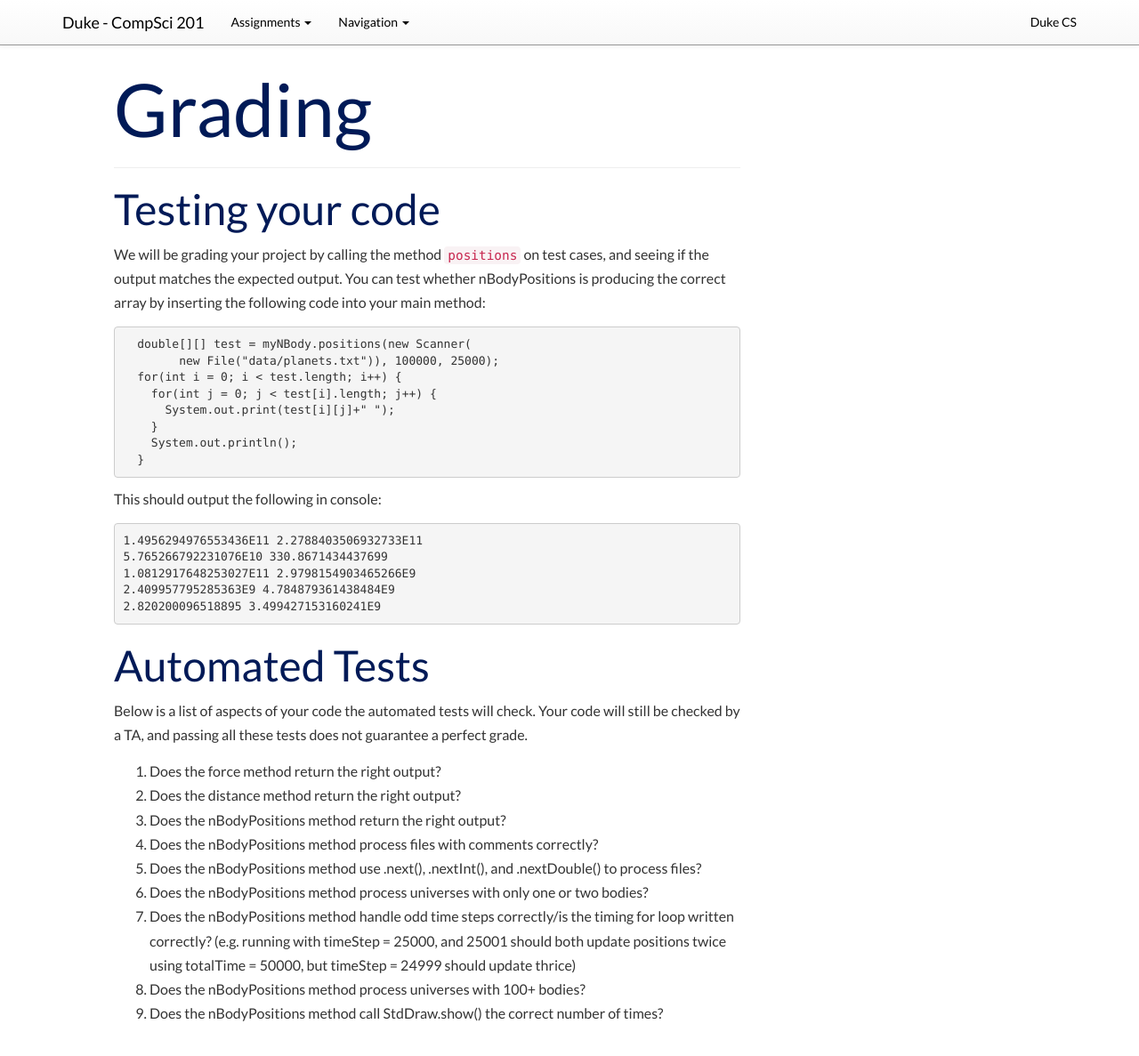
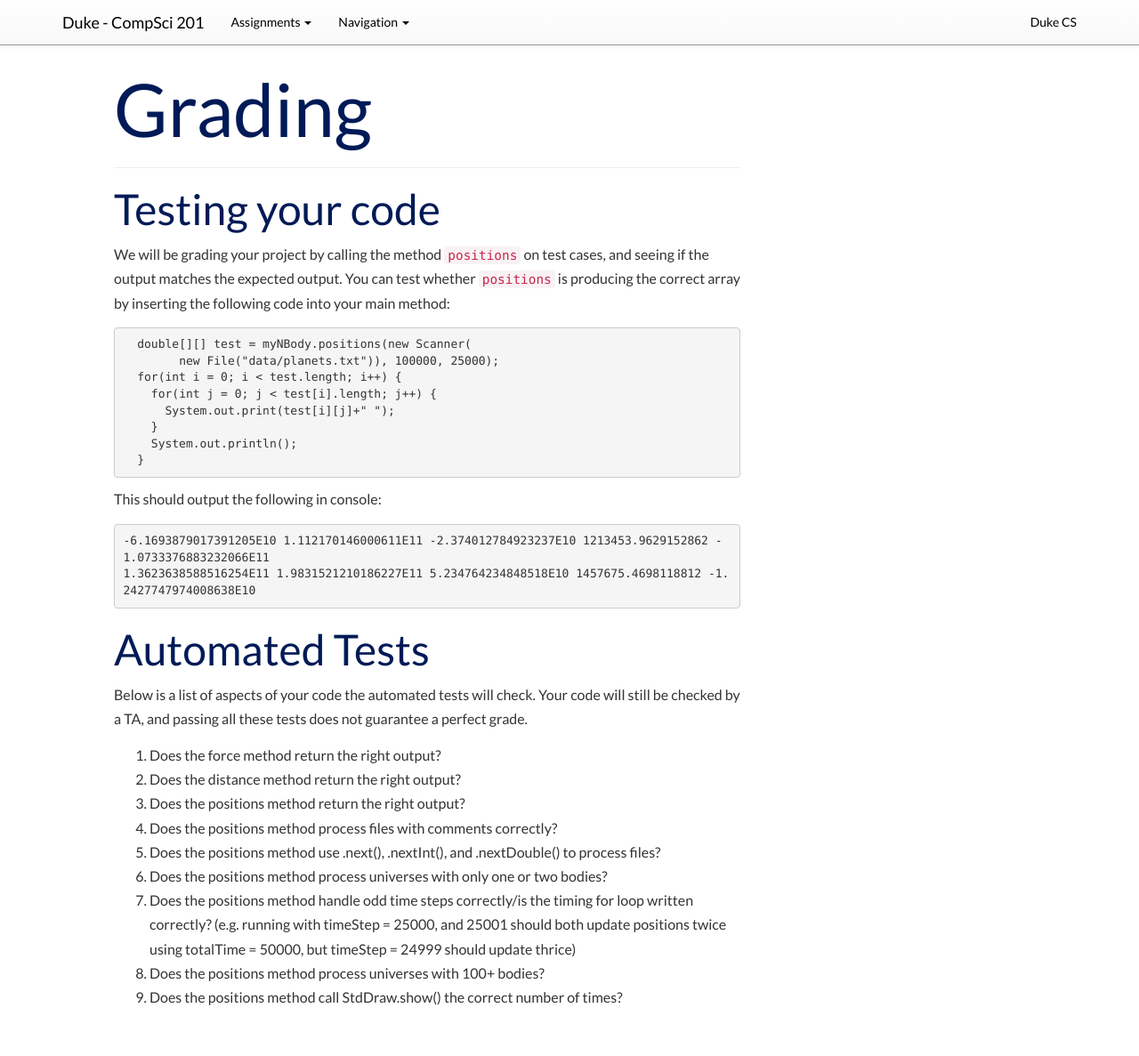
Before and after one commit to compsci201/compsci201.github.io, a Jekyll site: the page built from nbody/6-grading.md, in a window 1280 px wide and 1204 px high. Shown: the top 1187 px of the window at 89% size. Built offline with Jekyll 4.4.1, drawn with Linux system fonts in a browser that asks for light colours; nearby versions of some CDN libraries.

Commit message:
Update 6-grading.md
Fixed formatting and references to positions method

````diff
--- a/nbody/6-grading.md
+++ b/nbody/6-grading.md
@@ -5,7 +5,7 @@ assignment: "nbody"
 ---
 
 ## Testing your code
-We will be grading your project by calling the method `positions` on test cases, and seeing if the output matches the expected output. You can test whether nBodyPositions is producing the correct array by inserting the following code into your main method:
+We will be grading your project by calling the method `positions` on test cases, and seeing if the output matches the expected output. You can test whether `positions` is producing the correct array by inserting the following code into your main method:
 
 ```java
   double[][] test = myNBody.positions(new Scanner(
@@ -21,11 +21,8 @@ We will be grading your project by calling the method `positions` on test cases,
 This should output the following in console:
 
 ```
-1.4956294976553436E11 2.2788403506932733E11
-5.765266792231076E10 330.8671434437699
-1.0812917648253027E11 2.9798154903465266E9
-2.409957795285363E9 4.784879361438484E9
-2.820200096518895 3.499427153160241E9
+-6.1693879017391205E10 1.112170146000611E11 -2.374012784923237E10 1213453.9629152862 -1.0733376883232066E11
+1.3623638588516254E11 1.9831521210186227E11 5.234764234848518E10 1457675.4698118812 -1.2427747974008638E10
 ```
 
 ## Automated Tests
@@ -34,11 +31,11 @@ Below is a list of aspects of your code the automated tests will check. Your cod
 <ol>
 <li>Does the force method return the right output?</li>
 <li>Does the distance method return the right output?</li>
-<li>Does the nBodyPositions method return the right output?</li>
-<li>Does the nBodyPositions method process files with comments correctly?</li>
-<li>Does the nBodyPositions method use .next(), .nextInt(), and .nextDouble() to process files?</li>
-<li>Does the nBodyPositions method process universes with only one or two bodies?</li>
-<li>Does the nBodyPositions method handle odd time steps correctly/is the timing for loop written correctly? (e.g. running with timeStep = 25000, and 25001 should both update positions twice using totalTime = 50000, but timeStep = 24999 should update thrice)</li>
-<li>Does the nBodyPositions method process universes with 100+ bodies?</li>
-<li>Does the nBodyPositions method call StdDraw.show() the correct number of times?</li>
+<li>Does the positions method return the right output?</li>
+<li>Does the positions method process files with comments correctly?</li>
+<li>Does the positions method use .next(), .nextInt(), and .nextDouble() to process files?</li>
+<li>Does the positions method process universes with only one or two bodies?</li>
+<li>Does the positions method handle odd time steps correctly/is the timing for loop written correctly? (e.g. running with timeStep = 25000, and 25001 should both update positions twice using totalTime = 50000, but timeStep = 24999 should update thrice)</li>
+<li>Does the positions method process universes with 100+ bodies?</li>
+<li>Does the positions method call StdDraw.show() the correct number of times?</li>
 </ol>
````
